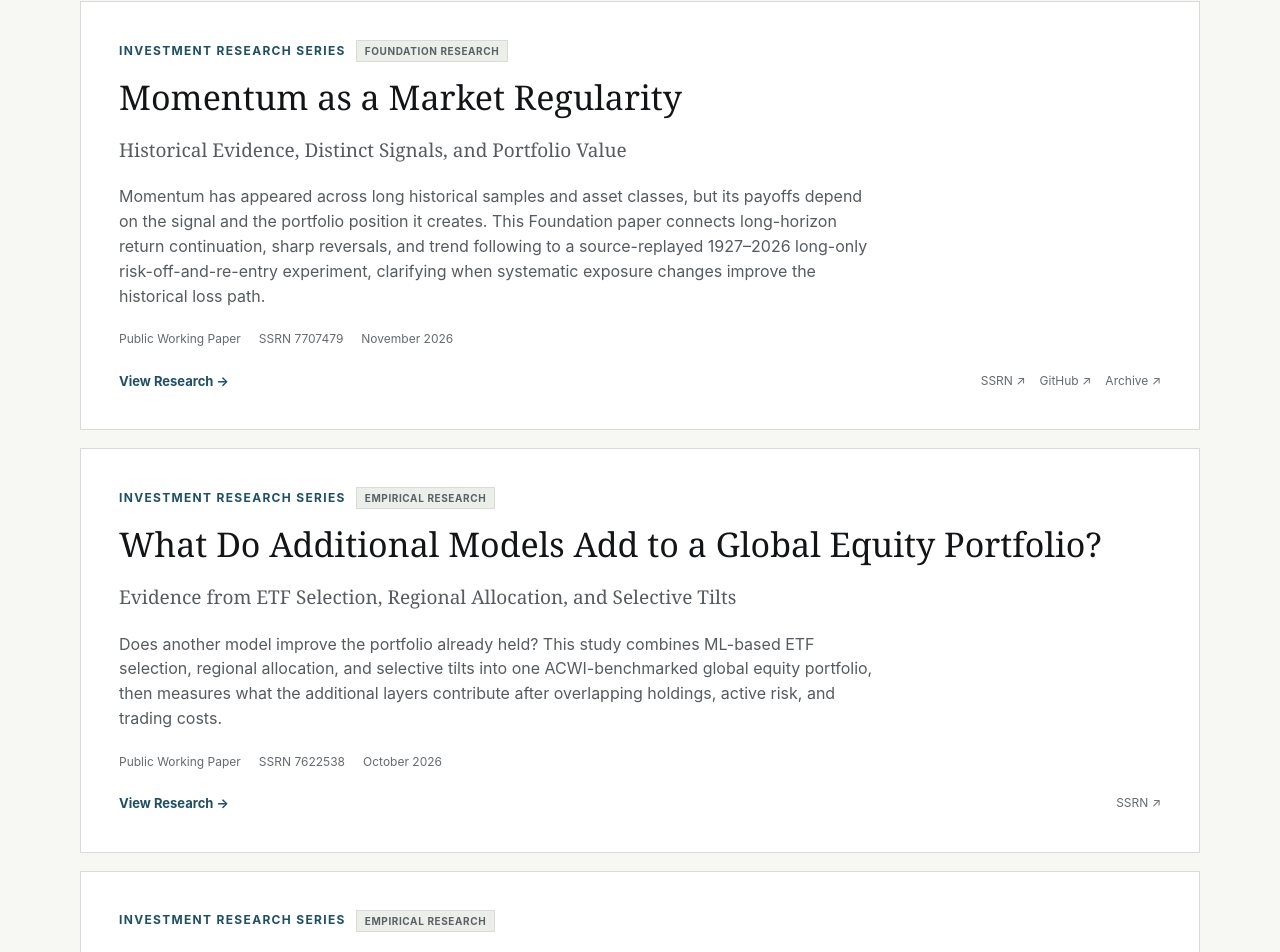
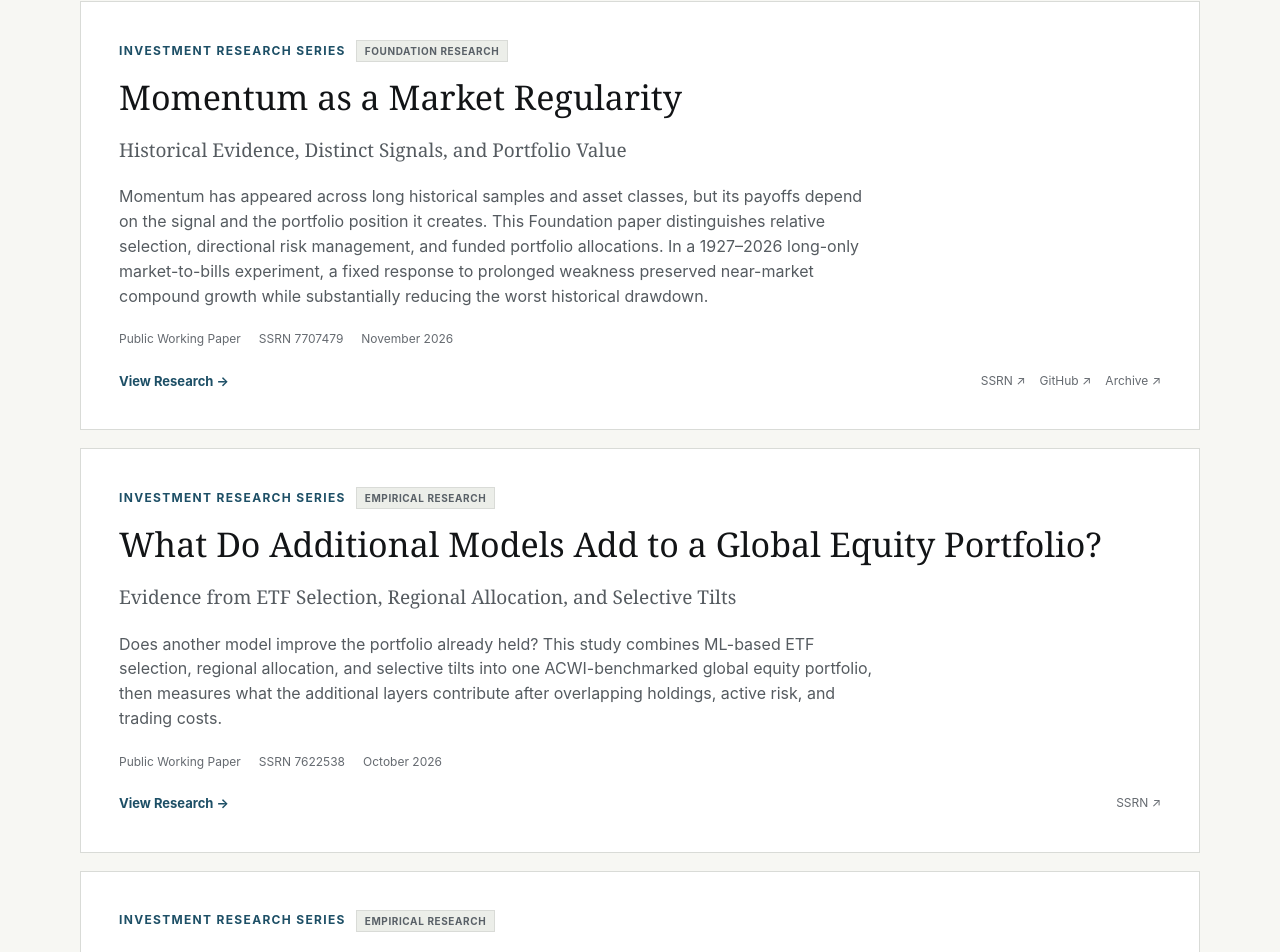
Before and after one commit to slackquant80/slackquant-research, a Next.js app: page /research in a window 1280 px wide. Shown: the part 818-1770 px from the top of the page. Built offline with nearby package versions, Linux system fonts and the light colour scheme; no server answers.

Commit message:
T20 website: align Foundation argument to final v0.5.44; replace internal verification jargon without changing evidence

```diff
--- a/src/data/research.ts
+++ b/src/data/research.ts
@@ -370,14 +370,14 @@ export const researchItems: ResearchItem[] = [
     authorLine: "Sungkyu Lee",
     affiliation: "Graduate School of Computing, Yonsei University",
     shortSummary:
-      "Momentum has appeared across long historical samples and asset classes, but its payoffs depend on the signal and the portfolio position it creates. This Foundation paper connects long-horizon return continuation, sharp reversals, and trend following to a source-replayed 1927–2026 long-only risk-off-and-re-entry experiment, clarifying when systematic exposure changes improve the historical loss path.",
+      "Momentum has appeared across long historical samples and asset classes, but its payoffs depend on the signal and the portfolio position it creates. This Foundation paper distinguishes relative selection, directional risk management, and funded portfolio allocations. In a 1927–2026 long-only market-to-bills experiment, a fixed response to prolonged weakness preserved near-market compound growth while substantially reducing the worst historical drawdown.",
     researchQuestion:
       "What does the historical recurrence of momentum reveal across markets, and when can relative selection, own-trend exposure changes, or a funded trend sleeve improve a real investor's portfolio without assuming that future crises can be forecast?",
     findings: [
       "U.S. stock momentum averages +0.618% per month over January 1927–September 2026, but the mean falls to +0.208% per month in January 2000–September 2026. Recurrence does not imply a uniform premium.",
       "Author-constructed momentum rankings across twelve U.S. industries produce a +0.427 percentage-point gross average monthly winner–loser spread over 1,191 months; an illustrative turnover charge reduces it to +0.343 points, before financing and short-borrow costs.",
       "An independent analysis of AQR time-series momentum factors finds a +2.59% monthly average for the aggregate factor in 49 severe U.S. equity-market months, while the equity-index trend component averages −0.80%. Defensive payoffs are conditional and differ by market.",
-      "A new 1927–September 2026 author-run U.S. market-to-Treasury-bills absolute-momentum test nearly matches buy-and-hold CAGR (10.22% versus 10.26%) while reducing MDD (−44.50% versus −83.65%). Compared with the same 75.6% average equity weight held statically, the rule has higher full-sample CAGR and a smaller MDD; since 2010 the static allocation does better on both, and quick rebounds expose the rule’s opportunity cost."
+      "A fixed 1927–September 2026 U.S. market-to-Treasury-bills absolute-momentum test nearly matches buy-and-hold CAGR (10.22% versus 10.26%) while reducing MDD (−44.50% versus −83.65%). Compared with the same 75.6% average equity weight held statically, the rule has higher full-sample CAGR and a smaller MDD; since 2010 the static allocation does better on both, and quick rebounds expose the rule’s opportunity cost."
     ],
     tags: [
       "Momentum",
```
